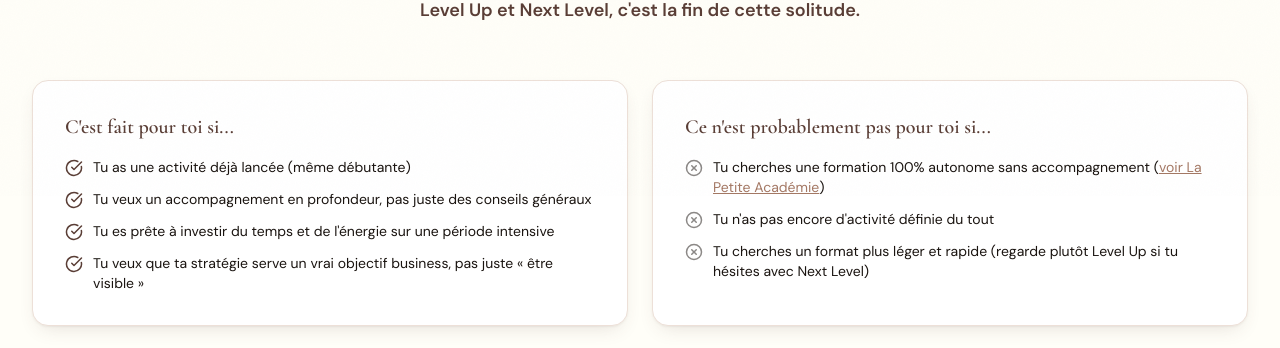
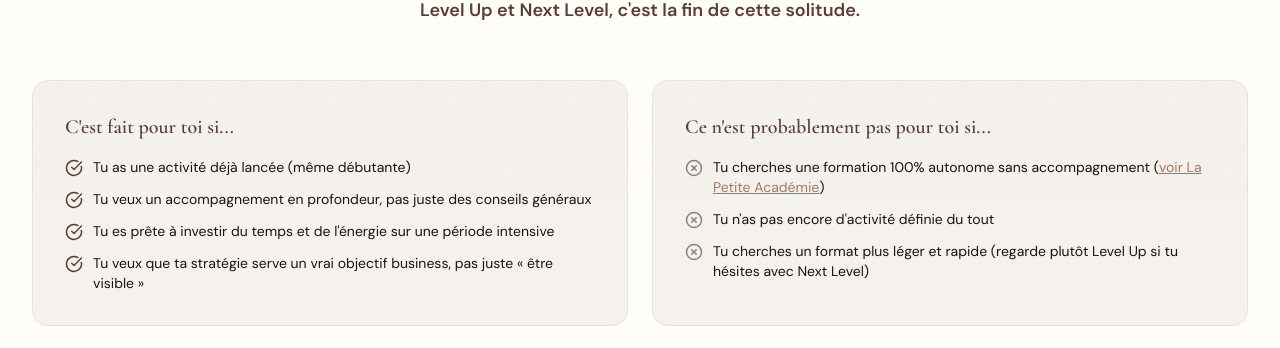
Before and after one commit to LadySocialdown/hub, a Next.js app: page /accompagnements in a window 1280 px wide. Shown: the part 604-952 px from the top of the page. Built offline with nearby package versions, Linux system fonts and the light colour scheme; no server answers.

Commit message:
Distingue visuellement les cartes Pour qui/pas pour qui des cartes Level Up/Next Level (fond sable vs blanc)

```diff
--- a/src/app/(public)/accompagnements/page.tsx
+++ b/src/app/(public)/accompagnements/page.tsx
@@ -122,7 +122,7 @@ export default function AccompagnementsPage() {
 
       {/* Pour qui / pas pour qui */}
       <div className="grid grid-cols-1 md:grid-cols-2 gap-6 mb-14">
-        <div className="bg-white border border-[var(--mocha-light)] shadow-warm rounded-2xl p-8 space-y-4">
+        <div className="bg-[var(--sable)] border border-[var(--mocha-light)] rounded-2xl p-8 space-y-4">
           <h3
             className="text-xl font-semibold text-[var(--cacao)]"
             style={{ fontFamily: "var(--font-cormorant), Georgia, serif" }}
@@ -148,7 +148,7 @@ export default function AccompagnementsPage() {
             </li>
           </ul>
         </div>
-        <div className="bg-white border border-[var(--mocha-light)] shadow-warm rounded-2xl p-8 space-y-4">
+        <div className="bg-[var(--sable)] border border-[var(--mocha-light)] rounded-2xl p-8 space-y-4">
           <h3
             className="text-xl font-semibold text-[var(--cacao)]"
             style={{ fontFamily: "var(--font-cormorant), Georgia, serif" }}
```
